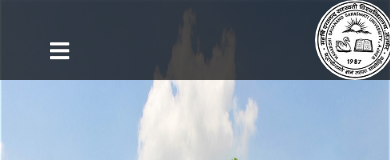
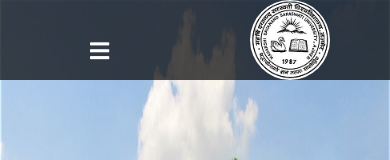
Before and after one commit to SurajRishishwar/universityhome, a plain HTML site: page index.html in a window 390 px wide. Shown: the top 160 px of the page. Drawn offline with nearby package versions, Linux system fonts and the light colour scheme; a script that the page names is missing; a web font is replaced by a local one.

Commit message:
logo fix

```diff
--- a/headerstyle.css
+++ b/headerstyle.css
@@ -1,15 +1,15 @@
 @import url('https://fonts.googleapis.com/css?family=Poppins:400,500,600,700&display=swap');
 
 
-.logo{
+.logoo{
   width:80px;
   height: 80px;
   position: fixed;
   z-index: 2;
- left: 85px;
+  left: 85px;
 
 }
-.logo img{
+.logoo img{
   width:100%;
   height:100%;
   border-radius: 50%;
@@ -126,9 +126,10 @@ nav ul .search-icon .icon span{
     padding: 0 40px 0 50px;
    }
 }
-@media (max-width: 920px) {
+@media (max-width: 1190px) {
    nav .menu-btn i{
     display: block;
+    padding-left: 40px;
   }
   #click:checked ~ .menu-btn i:before{
     content: "\f00d";
@@ -149,6 +150,7 @@ nav ul .search-icon .icon span{
   }
   #click:checked ~ ul{
     left: 0;
+
   }
   nav ul li{
     width:auto;
@@ -157,8 +159,8 @@ nav ul .search-icon .icon span{
 
 
   }
-  .logo{
-    margin-left:230px
+  .logoo{
+    left:90%;
   }
   nav ul li a{
     width: 100%;
@@ -409,3 +411,42 @@ float: left;
   display: block;
 }
 }
+
+@media (max-width:875px){
+ .logoo{
+   left: 750px;
+ }
+}
+
+@media (max-width:835px){
+  .logoo{
+    left: 650px;
+  }
+ }
+
+ @media (max-width:740px){
+  .logoo{
+    left: 550px;
+  }
+ }
+
+ @media (max-width:635px){
+  .logoo{
+    left: 450px;
+  }
+ }
+ @media (max-width:535px){
+  .logoo{
+    left: 350px;
+  }
+ }
+ @media (max-width:435px){
+  .logoo{
+    left: 250px;
+  }
+ }
+ @media (max-width:335px){
+  .logoo{
+    left: 220px;
+  }
+ }
--- a/index.html
+++ b/index.html
@@ -61,7 +61,7 @@
     <div class="head">
 
         <div id="container">
-            <div class="logo">
+            <div class="logoo">
                 <img src="logo.png" alt="">
             </div>
             <nav id="nav1" class="scroll">
@@ -85,7 +85,7 @@
             <nav id="nav2">
               <input type="checkbox" id="click">
               <label for="click" class="menu-btn">
-                <i class="fas fa-bars"></i>
+                <i class="fas fa-bars" id="toggle"></i>
               </label>
               <input type="checkbox" id="btn">
             <ul class="main-nav">
```
